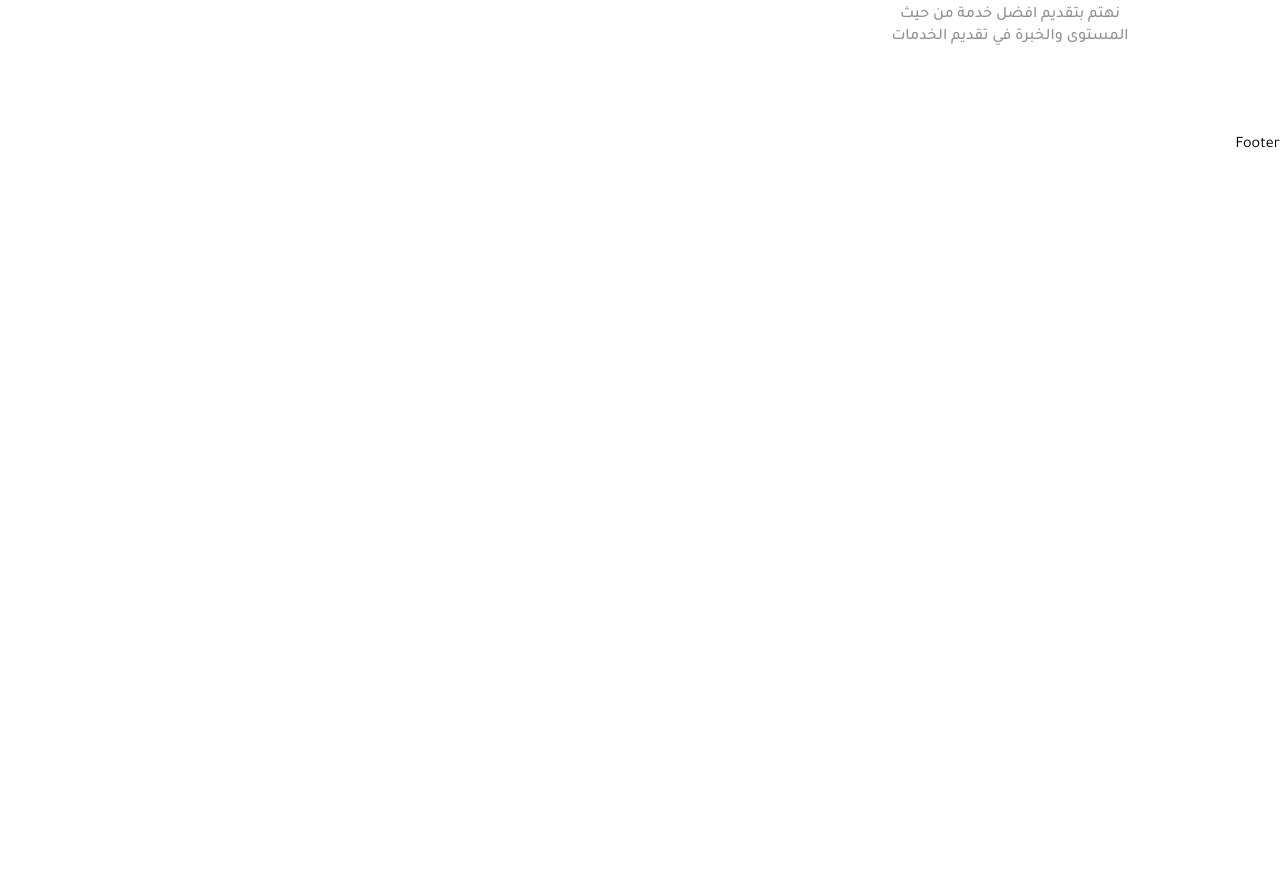
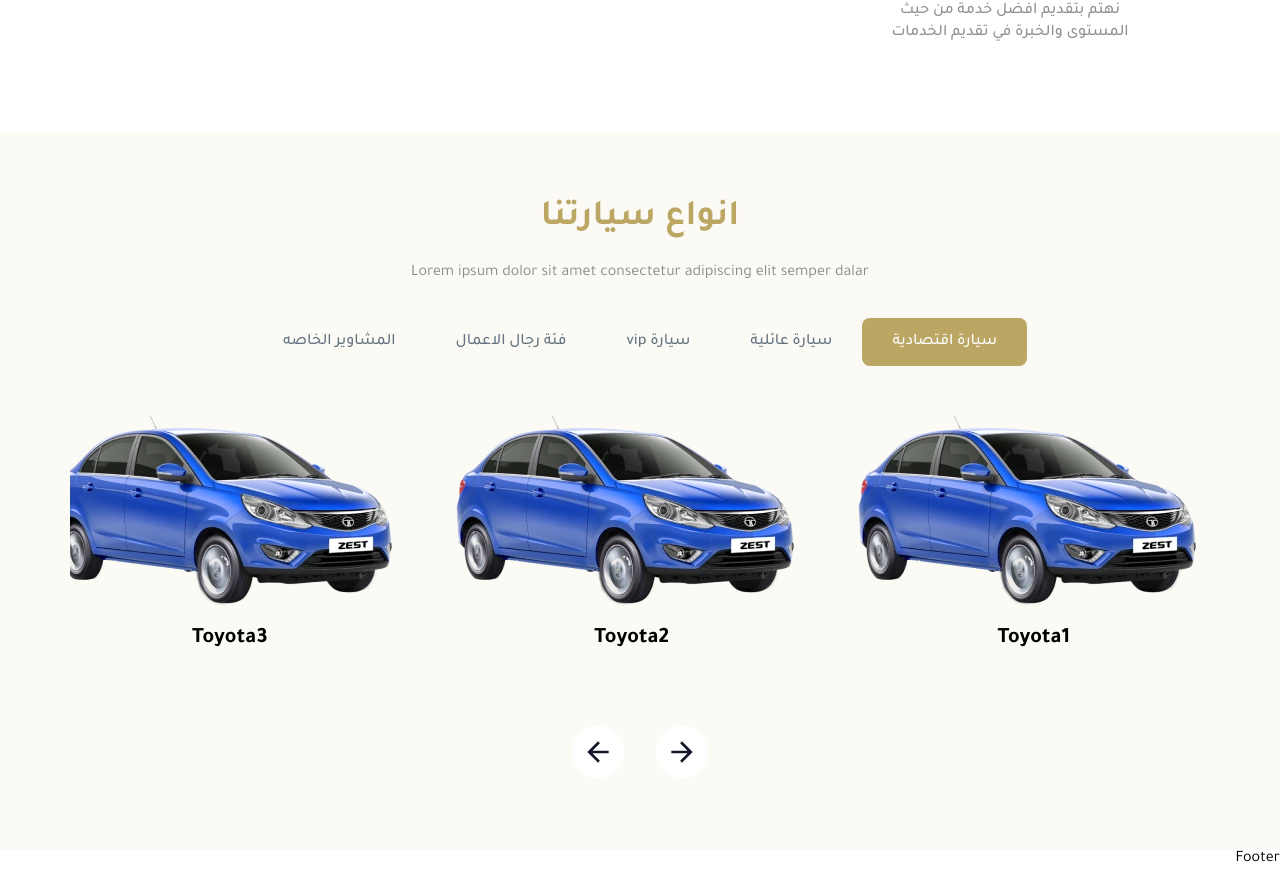
Before and after one commit to samymahmoud3/booking_ar, a React (Vite) app: page / in a window 1280 px wide. Shown: the part 1272-2141 px from the top of the page. Before the commit the page ends 1427 px from the top, so only its background shows below. Built offline with nearby package versions, Linux system fonts and the light colour scheme.

Commit message:
carTypes

```diff
--- a/package.json
+++ b/package.json
@@ -14,9 +14,9 @@
     "@emotion/styled": "^11.11.0",
     "@mui/icons-material": "^5.15.3",
     "@mui/material": "^5.15.3",
+    "framer-motion": "^10.17.12",
     "react": "^18.2.0",
     "react-dom": "^18.2.0",
-    "react-icons": "^4.12.0",
     "react-router-dom": "^6.21.1",
     "sass": "^1.69.7"
   },
--- a/src/components/carCategory/CarCategory.jsx
+++ b/src/components/carCategory/CarCategory.jsx
@@ -2,7 +2,7 @@
 
 const CarCategory = ({ category, select }) => {
   return (
-    <div className={ `boxCategory ${select}` } onClick={ () => select(category) }>
+    <div className={ `boxCategory ${select}` } >
       <p>{ category }</p>
       <div>
         <img className='car' src="/car.jpg" alt="car" />
--- a/src/components/heroSection/heroSection.scss
+++ b/src/components/heroSection/heroSection.scss
@@ -32,21 +32,20 @@
 
     .type {
       width: fit-content;
-      height: 60px;
+      height: 56px;
       display: flex;
       align-items: center;
       background: rgba( 255, 255, 255, 0.15 );
       backdrop-filter: blur( 0px );
       -webkit-backdrop-filter: blur( 0px );
       border-radius: 20px 20px 0 0;
-      padding: 0;
 
       div {
         display: flex;
         align-items: center;
         padding: 12px 20px;
         cursor: pointer;
-        height: 100%;
+        height: 57px;
       }
 
       .firstActive {
--- a/src/data.js
+++ b/src/data.js
@@ -24,3 +24,80 @@
       description: "نهتم بتقديم افضل خدمة من حيث المستوى والخبرة في تقديم الخدمات ",
     },
 ]
+
+export const carTypes = {
+  categories: [
+    {
+      id: 1,
+      category: "سيارة اقتصادية",
+    },
+    {
+      id: 2,
+      category: "سيارة عائلية",
+    },
+    {
+      id: 3,
+      category: "سيارة vip",
+    },
+    {
+      id: 4,
+      category: "فئة رجال الاعمال",
+    },
+    {
+      id: 5,
+      category: "المشاوير الخاصه",
+    },
+
+  ],
+
+  cars: [
+    {
+      id: 1,
+      name: "Toyota1",
+      category: "سيارة اقتصادية",
+      image: "toyota-car.webp",
+    },
+    {
+      id: 2,
+      name: "Toyota2",
+      category: "سيارة اقتصادية",
+      image: "toyota-car.webp",
+    },
+    {
+      id: 3,
+      name: "Toyota3",
+      category: "سيارة اقتصادية",
+      image: "toyota-car.webp",
+    },
+    {
+      id: 4,
+      name: "Toyota4",
+      category: "سيارة عائلية",
+      image: "toyota-car.webp",
+    },
+    {
+      id: 5,
+      name: "Toyota5",
+      category: "سيارة vip",
+      image: "toyota-car.webp",
+    },
+    {
+      id: 6,
+      name: "Toyota6",
+      category: "فئة رجال الاعمال",
+      image: "toyota-car.webp",
+    },
+    {
+      id: 7,
+      name: "Mercedes",
+      category: "المشاوير الخاصه",
+      image: "toyota-car.webp",
+    },
+     {
+      id: 8,
+      name: "Mercedes",
+      category: "المشاوير الخاصه",
+      image: "toyota-car.webp",
+    },
+  ]
+};
--- a/src/pages/home/Home.jsx
+++ b/src/pages/home/Home.jsx
@@ -1,9 +1,30 @@
+import { useEffect, useRef, useState } from "react";
+import { ArrowBack, ArrowForward } from "@mui/icons-material";
 import FeatureItem from "../../components/featureItem/FeatureItem";
 import Header from "../../components/heroSection/HeroSection";
 import { choosingData } from "../../data";
+import { carTypes } from "../../data";
+import { motion } from 'framer-motion';
 import './home.scss';
 
 const Home = () => {
+  const [active, setActive] = useState(carTypes.categories[0].category);
+  const [width, setWidth] = useState(0);
+  const carouselRef = useRef(null);
+
+  const handleScroll = (direction) => {
+    const { current } = carouselRef;
+    if (direction === "left") {
+      current.scrollLeft -= 302;
+    } else {
+      current.scrollLeft += 302;
+    }
+  };
+
+  useEffect(() => {
+    setWidth(carouselRef.current.scrollWidth - carouselRef.current.offsetWidth);
+  }, [])
+
   return (
     <div className="home">
       <Header />
@@ -24,6 +45,45 @@
         </div>
       </div>
 
+      <div className="typeOfCars">
+        <div className="header">
+          <h2 className="title">انواع سيارتنا</h2>
+          <p>Lorem ipsum dolor sit amet consectetur adipiscing elit semper dalar </p>
+          <div className="filter">
+            { carTypes.categories.map((car) => (
+              <div className={ `category_btn ${active === car.category && "active"}` }
+                key={ car.id }
+                onClick={ () => setActive(car.category) }>
+                { car.category }
+              </div>
+            )) }
+          </div>
+        </div>
+        <div>
+          <motion.div className='carousel' ref={ carouselRef }>
+            <motion.div className='inner-carousel' drag="x" dragConstraints={ { right: 0, left: -width - 100 } }>
+              { carTypes.cars.map((car) => (
+                active === car.category &&
+                <motion.div className="carName" key={ car.id }>
+                  <img src={ car.image } alt={ car.name } />
+                  <p>{ car.name }</p>
+                </motion.div>
+              )) }
+            </motion.div>
+          </motion.div>
+          <div className="icons">
+            <ArrowForward className="prev icon"
+              onClick={ () => handleScroll("right") }
+              sx={{ color: "#111928", fontSize: "52px" }}
+            />
+            <ArrowBack className="next icon"
+              onClick={ () => handleScroll("left") }
+              sx={{ color: "#111928", fontSize: "52px" }}
+            />
+          </div>
+        </div>
+      </div>
+
     </div>
   )
 };
--- a/src/pages/home/home.scss
+++ b/src/pages/home/home.scss
@@ -24,4 +24,104 @@
       }
     }
   }
+
+  .typeOfCars {
+    background-color: #FCFAF5;
+    height: fit-content;
+    padding-top: 64px;
+    padding-bottom: 64px;
+
+    .header {
+
+      .title {
+        font-size: 36px;
+        font-weight: 700;
+        line-height: 46px;
+        color: $yellow-color;
+        text-align: center;
+      }
+
+      p {
+        font-size: 18;
+        font-weight: 400;
+        line-height: 30px;
+        color: #8A8A8A;
+        text-align: center;
+        margin-top: 16px;
+        margin-bottom: 30px;
+      }
+
+      .filter {
+        display: flex;
+        justify-content: center;
+
+        .category_btn {
+          font-size: 16px;
+          font-weight: 500;
+          line-height: 24px;
+          border-radius: 8px;
+          padding: 12px 30px;
+          color: #637381;
+          cursor: pointer;
+        }
+
+        .active {
+          color: $light-color;
+          background-color: $yellow-color;
+        }
+      }
+    }
+
+    .carousel {
+      width: 89%;
+      overflow: hidden;
+      cursor: grab;
+      margin: 50px auto;
+
+      .inner-carousel {
+        display: flex;
+        width: fit-content;
+        margin: 0 auto;
+      }
+
+      .carName {
+        width: 352px;
+        height: 260px;
+        margin-left: 50px;
+
+        img {
+          width: 352px;
+          height: 202px;
+          pointer-events: none;
+        }
+
+        p {
+          font-size: 22px;
+          font-weight: 700;
+          line-height: 26.4px;
+          text-align: center;
+        }
+      }
+    }
+
+    .icons {
+      text-align: center;
+
+      .icon {
+        border-radius: 100%;
+        background-color: $light-color;
+        cursor: pointer;
+        padding: 10px;
+
+        &:hover {
+          background-color: $yellow-color;
+          color: $light-color;
+        }
+      }
+
+      .prev {
+        margin-left: 32px;
+      }
+    }
+  }
 }
```
Also changed, not shown: src/components/heroSection/HeroSection.jsx (+3 -3 lines), public/toyota-car.webp (added), 1 other file (tests, documents, lock files or other folders).
